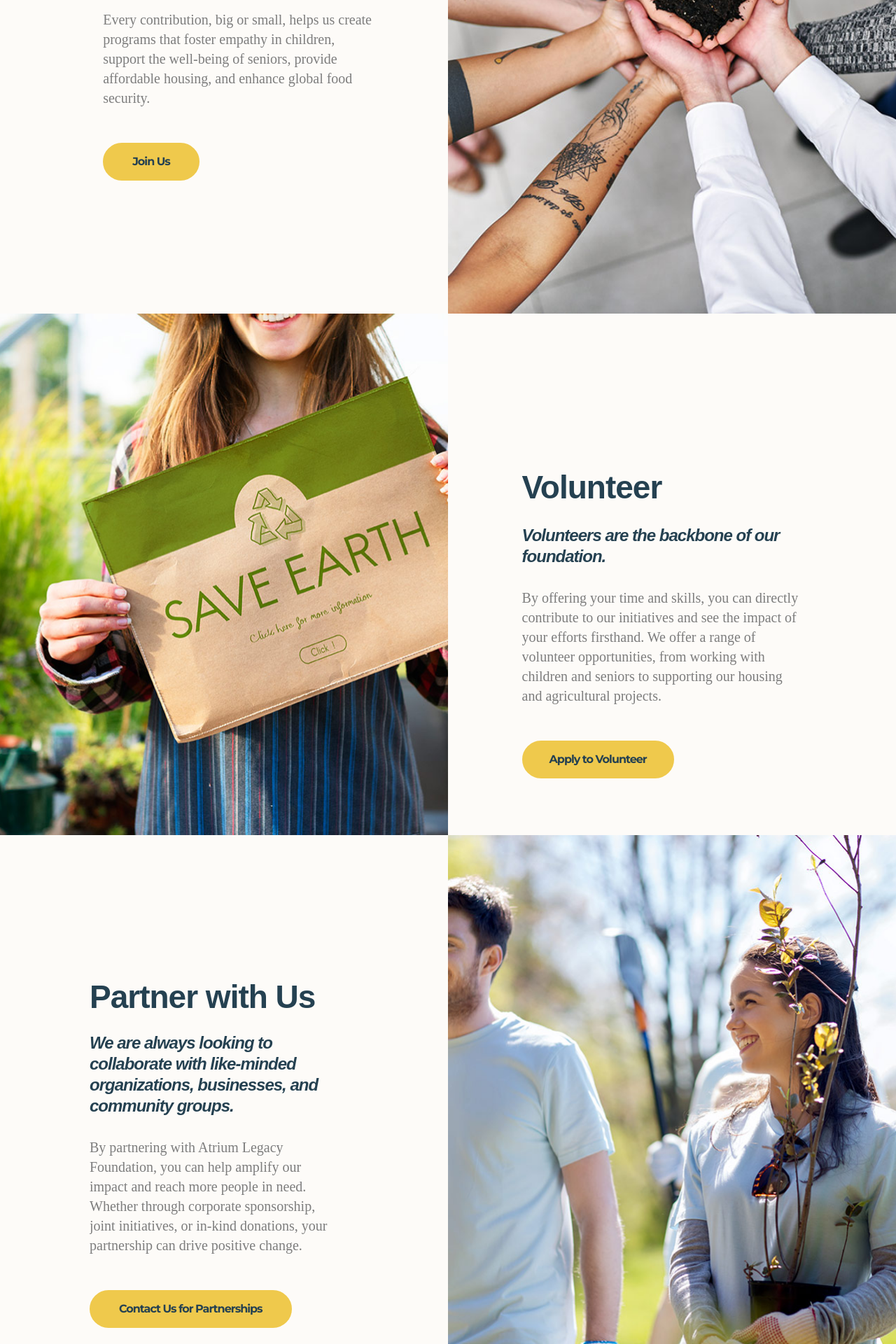
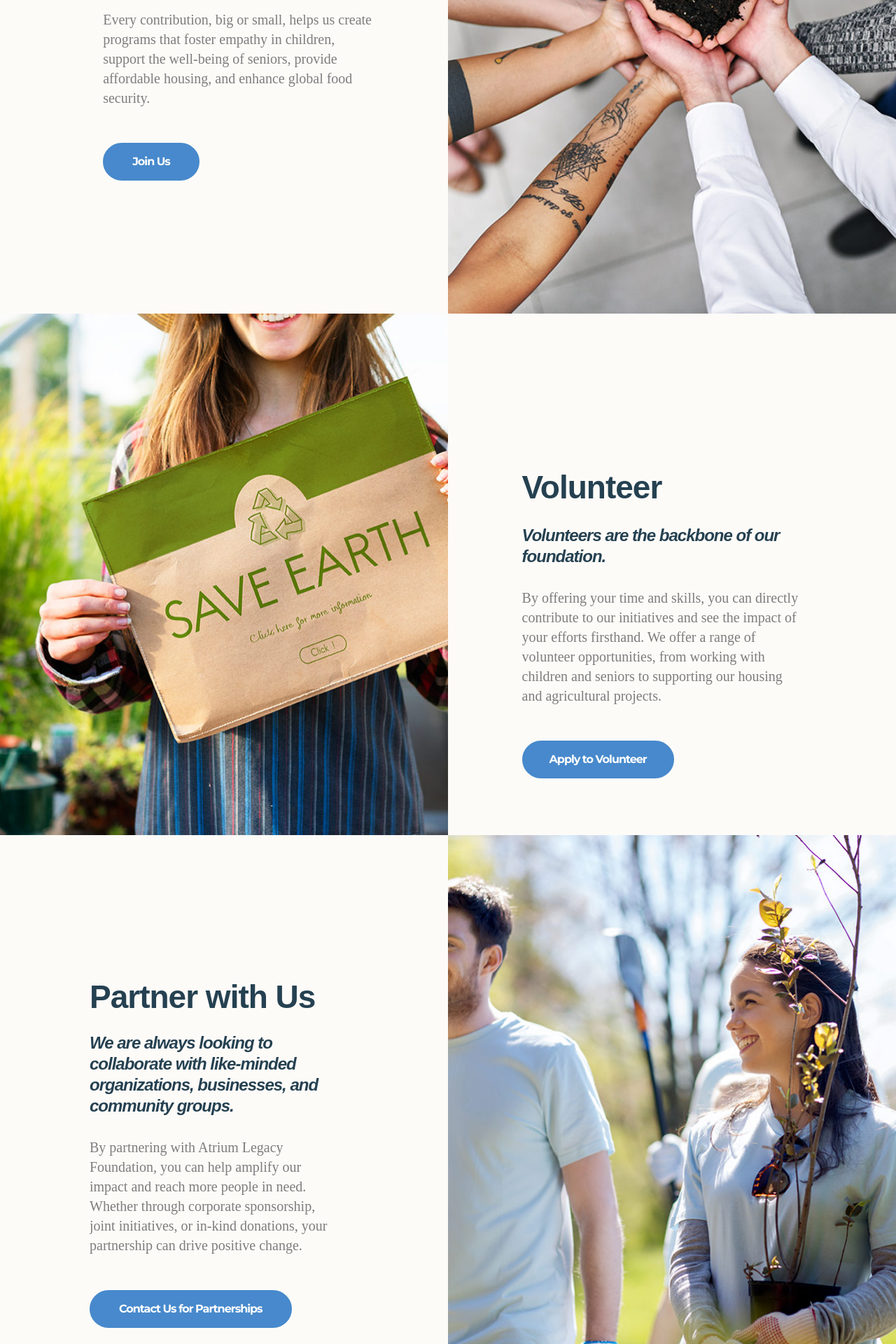
Before and after one commit to salmankhan03/Atriumlegacy, a PHP site: page /involved.php in a window 1280 px wide. Shown: the part 1560-3480 px from the top of the page at 70% size. Run offline with PHP 8.4, Linux system fonts and the light colour scheme.

Commit message:
Button Color Update

```diff
--- a/involved.php
+++ b/involved.php
@@ -1917,14 +1926,15 @@
 	padding-left:40px;
 	border-width:2px;
 	border-style:default;
-	background-color:#efc94c;
-	color:#254151;
-	border-color:#efc94c;
+	background-color: #4789cc;
+   color: #fff;
+   border-color: #4789cc;
+   font-family:'Montserrat';
 }
 #cmsmasters_button_3b6lnlp6f .cmsmasters_button:hover {
 	background-color:rgba(255,255,255,0);
-	color:#254151;
-	border-color:#efc94c;
+   color: #4789cc;
+   border-color: #4789cc;
 }
 
 
@@ -2237,15 +2247,15 @@
 	padding-right:37px;
 	padding-left:37px;
 	border-width:2px;
-	border-style:default;
-	background-color:#efc94c;
-	color:#254151;
-	border-color:#efc94c;
+	background-color: #4789cc;
+   color: #fff;
+   border-color: #4789cc;
+   font-family:'Montserrat';;
 }
 #cmsmasters_button_1xy53naew6 .cmsmasters_button:hover {
 	background-color:rgba(255,255,255,0);
-	color:#254151;
-	border-color:#efc94c;
+   color: #4789cc;
+   border-color: #4789cc;
 }
 
 
@@ -2472,15 +2482,15 @@
 	padding-right:40px;
 	padding-left:40px;
 	border-width:2px;
-	border-style:default;
-	background-color:#efc94c;
-	color:#254151;
-	border-color:#efc94c;
+   background-color: #4789cc;
+   color: #fff;
+   border-color: #4789cc;
+   font-family:'Montserrat';
 }
 #cmsmasters_button_uaiz03ndw9 .cmsmasters_button:hover {
 	background-color:rgba(255,255,255,0);
-	color:#254151;
-	border-color:#efc94c;
+	color: #4789cc;
+   border-color: #4789cc;
 }
 
 
@@ -3165,9 +3175,9 @@
                                              <div id="cmsmasters_button_1xy53naew6" class="button_wrap"><a
                                                    href="https://green-planet.cmsmasters.net/about-us/"
                                                    class="cmsmasters_button"><span>View All Events</span></a></div>
-                                             <div id="cmsmasters_button_xkljygwlfk" class="button_wrap"><a
+                                             <!-- <div id="cmsmasters_button_xkljygwlfk" class="button_wrap"><a
                                                    href="https://green-planet.cmsmasters.net/events/list/"
-                                                   class="cmsmasters_button"><span>Find Out More</span></a></div>
+                                                   class="cmsmasters_button"><span>Find Out More</span></a></div> -->
                                           </div>
                                        </div>
                                     </div>
```
Also changed, not shown: other parts of involved.php (+16 -7 lines). Lines whose indentation alone changed are shown as unchanged.
